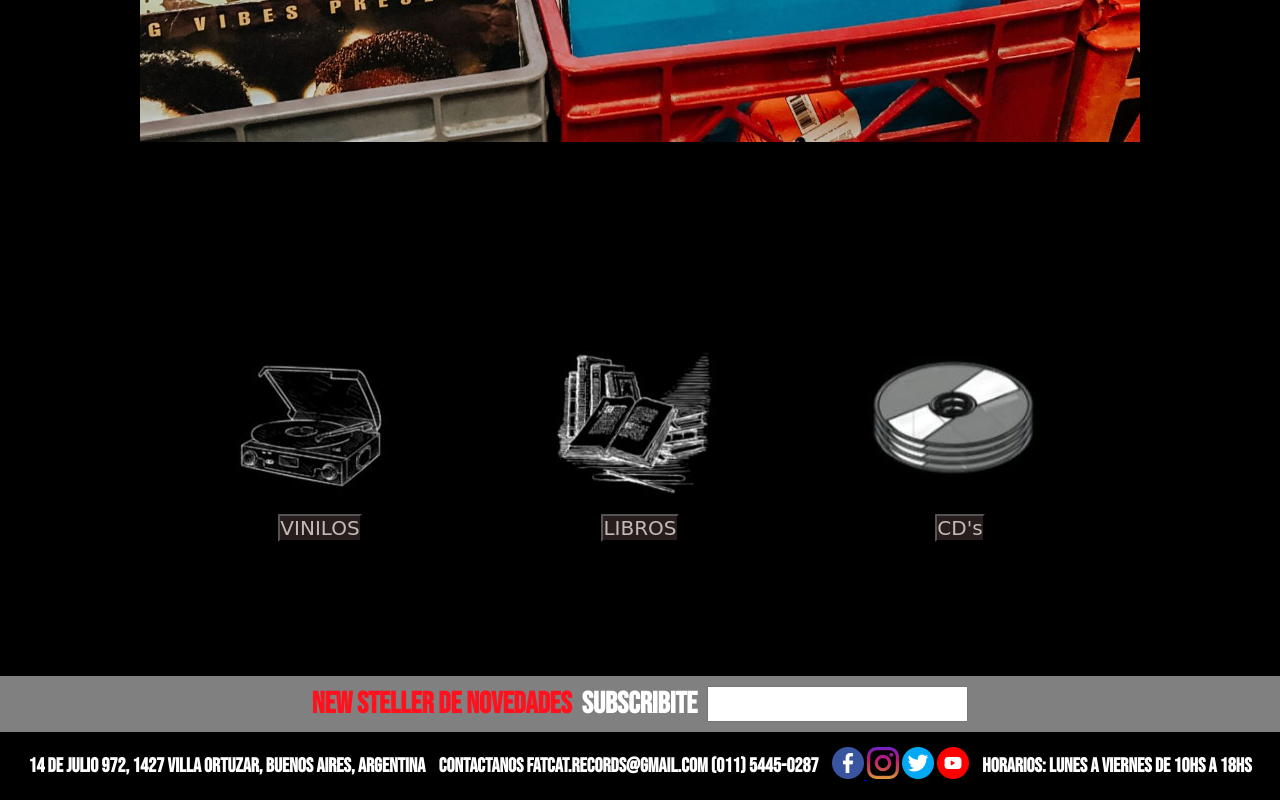
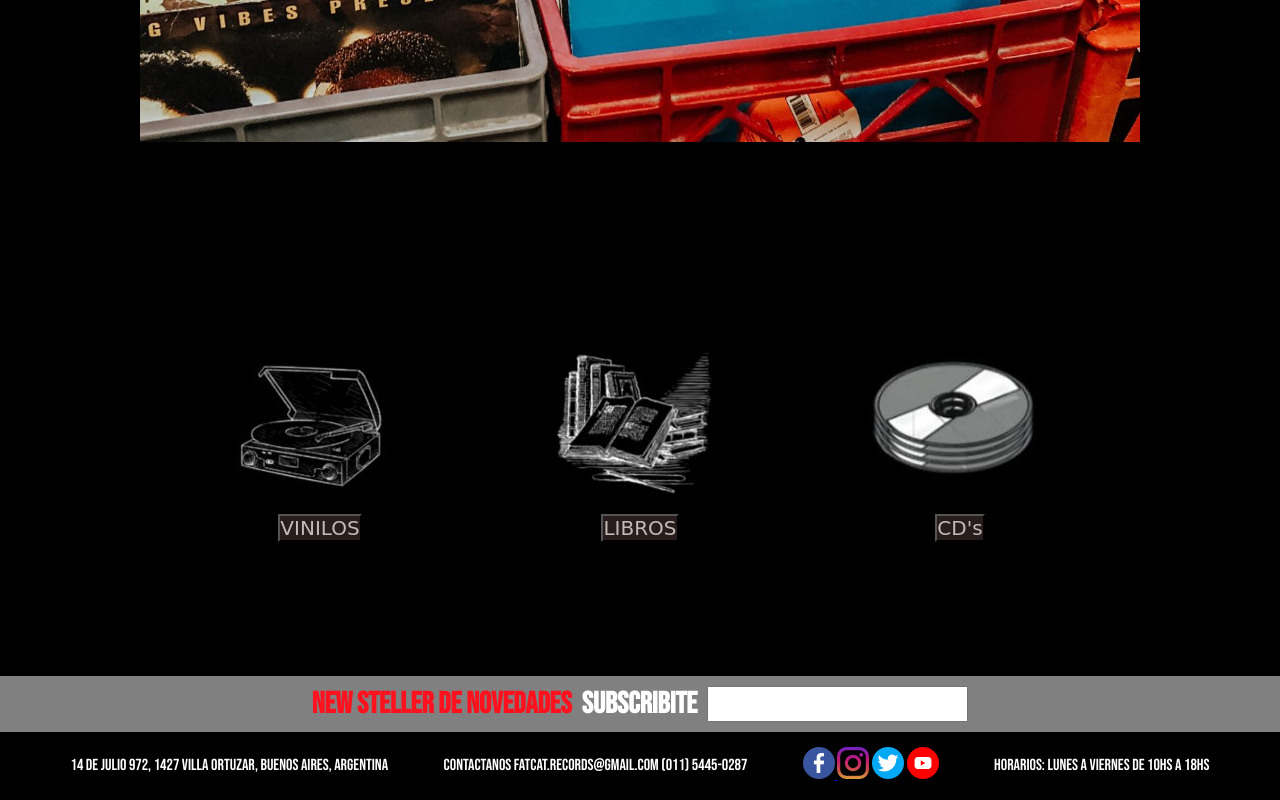
Before and after one commit to julesdaud/entregados, a plain HTML site: page pages/catalogo.html in a window 1280 px wide. Shown: the part 740-1540 px from the top of the page. Drawn offline with Linux system fonts and the light colour scheme; a web font is replaced by a local one.

Commit message:
entregados

```diff
--- a/css/style.css
+++ b/css/style.css
@@ -616,9 +616,6 @@ p {
         font-size: 10px;
     }
 
-    .p-1 {
-        font-size: 10px;
-    }
 
     .news-teller{
         display: flex;
--- a/pages/catalogo.html
+++ b/pages/catalogo.html
@@ -59,28 +59,27 @@
             </main>
 
         <footer>
-            <h1>
+            <div>
                 14 de Julio 972,
                 1427 Villa Ortuzar,
                 Buenos Aires, Argentina
-            </h1>
-            <h2>
+            </div>
+            <div>
                 Contactanos
                 fatcat.records@gmail.com
                 (011) 5445-0287
-            </h2>
-            <h3>
+            </div>
+            <div>
                 <a href="facebook-fixed"><img src="../assets/img/facebook.png" alt="">   </a>
                 <a href="instagram-fixed"><img src="../assets/img/instagram.png" alt=""></a>
                 <a href="twitter-fixed"><img src="../assets/img/twitter.png" alt=""></a>
                 <a href="youtube-fixed"><img src="../assets/img/youtube.png" alt=""></a>
-            </h3>
-            <h4>
+            </div>
+            <div>
                 Horarios:
                     Lunes a Viernes
                     de 10hs a 18hs
-            </h4>
-
+            </div>
         </footer>
 </body>
 </html>
```
Also changed, not shown: index.html (+8 -8 lines), pages/contacto.html (+8 -8 lines), pages/label.html (+8 -8 lines), pages/nosotros.html (+8 -8 lines).
